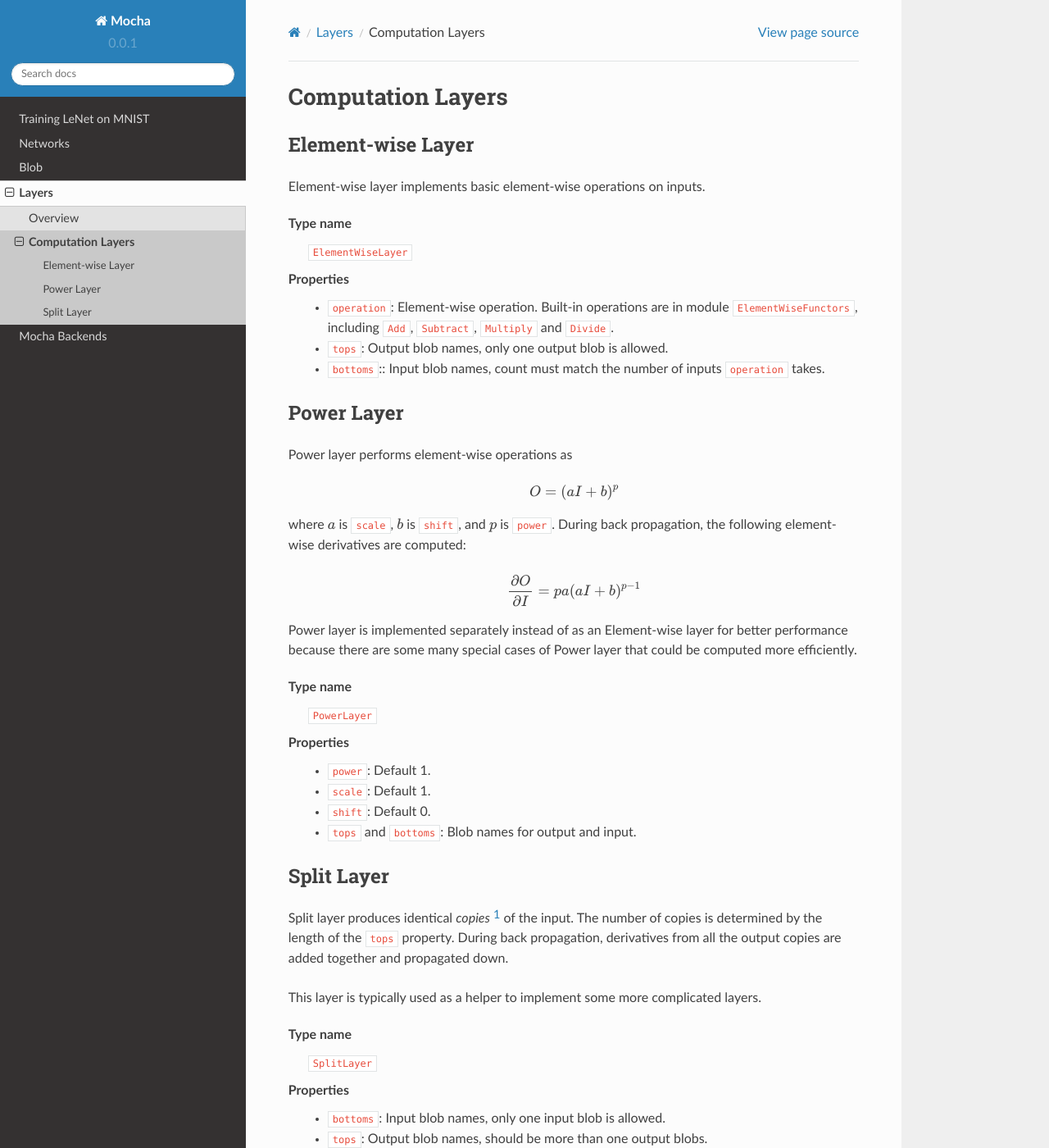
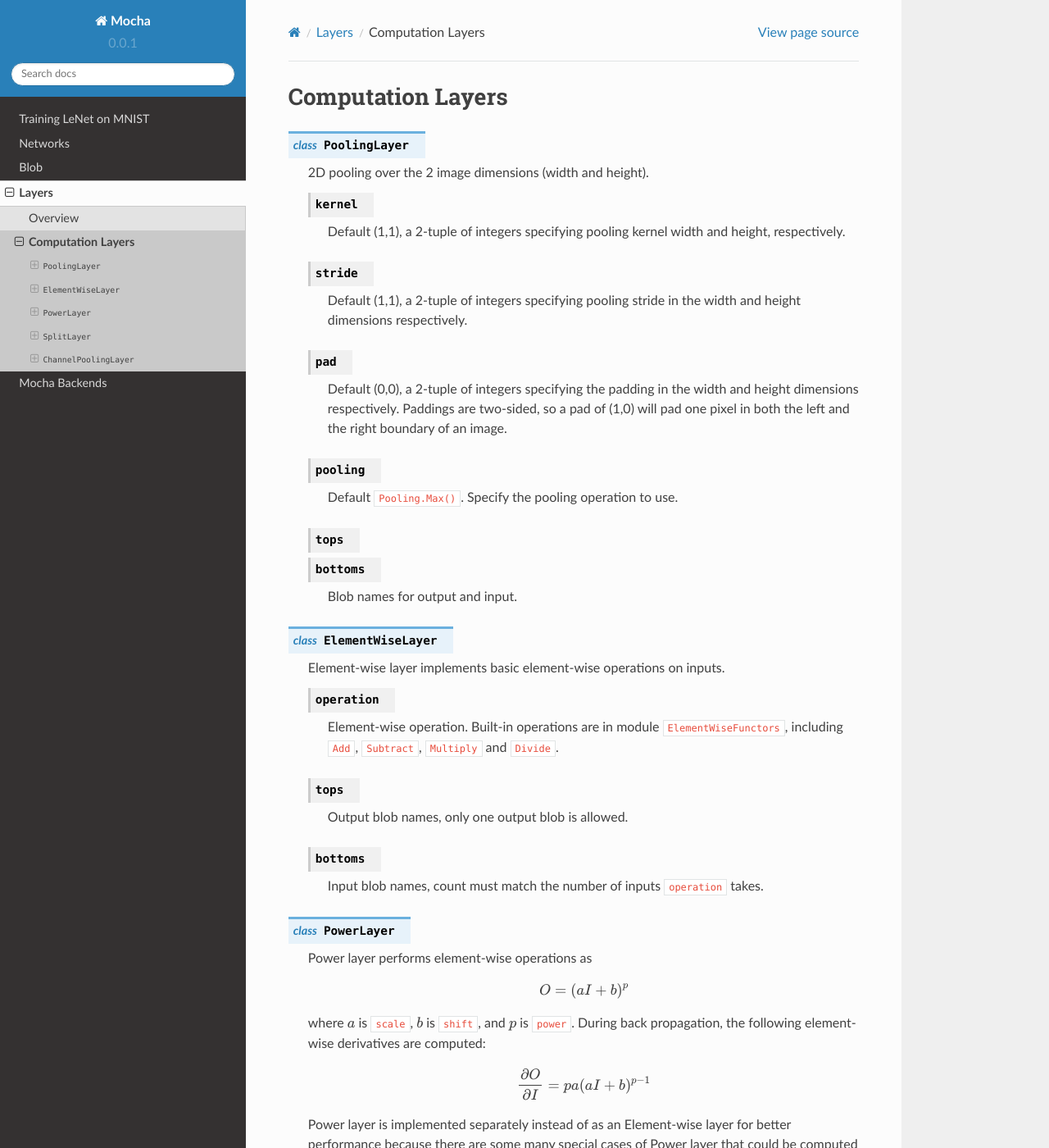
Before and after one commit to pluskid/Mocha.jl, a Sphinx documentation site: the page built from docs/manual/layers/computation_layer.rst, in a window 1280 px wide and 1400 px high. Shown: the whole window at 82% size. Built offline with Sphinx 7.4.7 and the Read the Docs theme 2.0.0, drawn with Linux system fonts in a browser that asks for light colours; some of the changed text lies outside the part shown.

Commit message:
document for channel pooling and pooling

```diff
--- a/docs/manual/layers/computation_layer.rst
+++ b/docs/manual/layers/computation_layer.rst
@@ -1,64 +1,133 @@
 Computation Layers
 ~~~~~~~~~~~~~~~~~~
 
-Element-wise Layer
-------------------
+.. class:: PoolingLayer
 
-Element-wise layer implements basic element-wise operations on inputs.
+   2D pooling over the 2 image dimensions (width and height).
 
-Type name
-  ``ElementWiseLayer``
-Properties
-  * ``operation``: Element-wise operation. Built-in operations are in module
-    ``ElementWiseFunctors``, including ``Add``, ``Subtract``, ``Multiply`` and
-    ``Divide``.
-  * ``tops``: Output blob names, only one output blob is allowed.
-  * ``bottoms``:: Input blob names, count must match the number of inputs
-    ``operation`` takes.
+   .. attribute:: kernel
 
-Power Layer
------------
+      Default (1,1), a 2-tuple of integers specifying pooling kernel width and
+      height, respectively.
 
-Power layer performs element-wise operations as
+   .. attribute:: stride
 
-.. math::
+      Default (1,1), a 2-tuple of integers specifying pooling stride in the
+      width and height dimensions respectively.
 
-  O = (aI + b)^p
+   .. attribute:: pad
 
-where :math:`a` is ``scale``, :math:`b` is ``shift``, and :math:`p` is
-``power``. During back propagation, the following element-wise derivatives are
-computed:
+      Default (0,0), a 2-tuple of integers specifying the padding in the width and
+      height dimensions respectively. Paddings are two-sided, so a pad of (1,0)
+      will pad one pixel in both the left and the right boundary of an image.
 
-.. math::
+   .. attribute:: pooling
 
-  \frac{\partial O}{\partial I} = pa(aI + b)^{p-1}
+      Default ``Pooling.Max()``. Specify the pooling operation to use.
 
-Power layer is implemented separately instead of as an Element-wise layer
-for better performance because there are some many special cases of Power layer that
-could be computed more efficiently.
+   .. attribute::
+      tops
+      bottoms
 
-Type name
-  ``PowerLayer``
-Properties
-  * ``power``: Default 1.
-  * ``scale``: Default 1.
-  * ``shift``: Default 0.
-  * ``tops`` and ``bottoms``: Blob names for output and input.
+      Blob names for output and input.
 
-Split Layer
------------
+.. class:: ElementWiseLayer
 
-Split layer produces identical *copies* [1]_ of the input. The number of copies
-is determined by the length of the ``tops`` property. During back propagation,
-derivatives from all the output copies are added together and propagated down.
+   Element-wise layer implements basic element-wise operations on inputs.
 
-This layer is typically used as a helper to implement some more complicated
-layers.
+   .. attribute:: operation
 
-Type name
-  ``SplitLayer``
-Properties
-  * ``bottoms``: Input blob names, only one input blob is allowed.
-  * ``tops``: Output blob names, should be more than one output blobs.
+      Element-wise operation. Built-in operations are in module
+      ``ElementWiseFunctors``, including ``Add``, ``Subtract``, ``Multiply`` and
+      ``Divide``.
 
-.. [1] All the data is shared, so there is no actually data copying.
+   .. attribute:: tops
+
+      Output blob names, only one output blob is allowed.
+
+   .. attribute:: bottoms
+
+      Input blob names, count must match the number of inputs ``operation`` takes.
+
+.. class:: PowerLayer
+
+   Power layer performs element-wise operations as
+
+   .. math::
+
+     O = (aI + b)^p
+
+   where :math:`a` is ``scale``, :math:`b` is ``shift``, and :math:`p` is
+   ``power``. During back propagation, the following element-wise derivatives are
+   computed:
+
+   .. math::
+
+     \frac{\partial O}{\partial I} = pa(aI + b)^{p-1}
+
+   Power layer is implemented separately instead of as an Element-wise layer
+   for better performance because there are some many special cases of Power layer that
+   could be computed more efficiently.
+
+   .. attribute:: power
+
+      Default 1
+
+   .. attribute:: scale
+
+      Default 1
+
+   .. attribute:: shift
+
+      Default 0
+
+   .. attribute::
+      tops
+      bottoms
+
+      Blob names for output and input.
+
+.. class:: SplitLayer
+
+   Split layer produces identical *copies* [1]_ of the input. The number of copies
+   is determined by the length of the ``tops`` property. During back propagation,
+   derivatives from all the output copies are added together and propagated down.
+
+   This layer is typically used as a helper to implement some more complicated
+   layers.
+
+   .. attribute:: bottoms
+
+      Input blob names, only one input blob is allowed.
+
+   .. attribute:: tops
+
+      Output blob names, should be more than one output blobs.
+
+   .. [1] All the data is shared, so there is no actually data copying.
+
+.. class:: ChannelPoolingLayer
+
+   1D pooling over the channel dimension.
+
+   .. attribute:: kernel
+
+      Default 1, pooling kernel size.
+
+   .. attribute:: stride
+
+      Default 1, stride for pooling.
+
+   .. attribute:: pad
+
+      Default (0,0), a 2-tuple specifying padding in the front and the end.
+
+   .. attribute:: pooling
+
+      Default ``Pooling.Max()``. Specify the pooling function to use.
+
+   .. attribute::
+      tops
+      bottoms
+
+      Blob names for output and input.
```
Also changed, not shown: docs/index.rst (line endings or trailing spaces).
